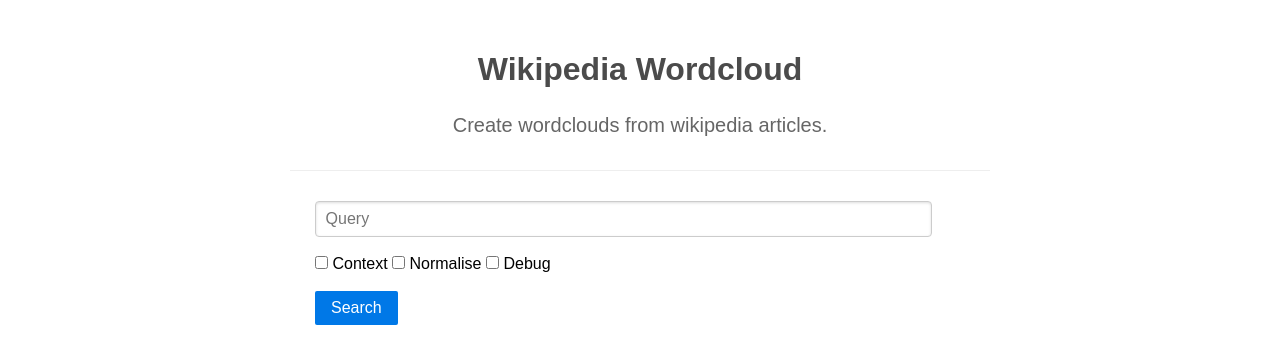
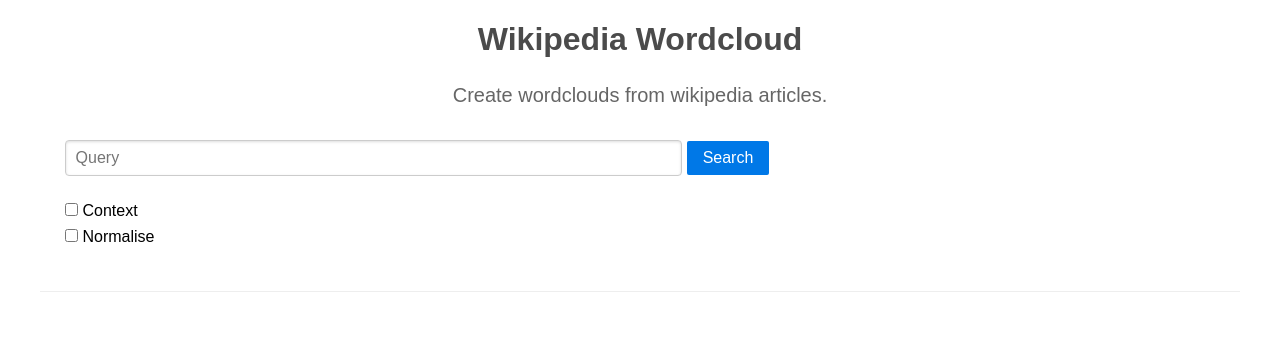
Before and after one commit to ir-grupp12/projekt, a Flask app: template templates/wordcloud.html in a window 1280 px wide. Shown: the top 364 px of the page. Run offline with Flask 2, Linux system fonts and the light colour scheme; the template is opened without the code that fills it, so the values that code supplies are empty.

Commit message:
Removed old search function. Removed wikisum variable. Some changes to design.

```diff
--- a/server.py
+++ b/server.py
@@ -3,7 +3,7 @@
 import re, string
 import wikipedia as wiki
 from wikipedia.exceptions import WikipediaException, DisambiguationError
-from flask import Flask, request, render_template, json
+from flask import Flask, request, render_template, json, jsonify
 import wikifetcher
 import operator
 from nltk.corpus import stopwords
@@ -17,34 +17,6 @@ app = Flask(__name__)
 def hello():
     return render_template("index.html")
 
-@app.route("/search")
-def search():
-    error = None
-    wikisum = False
-    limit = 20
-
-    # Set the search result limit using the limit parameter
-    if request.args.has_key("limit"):
-        limit = request.args.get("limit")
-
-    # If wikisum is defined, use the default wikipedia summary
-    if request.args.has_key("wikisum"):
-        wikisum = request.args.get("wikisum") == "on"
-
-    try:
-        query = request.args.get("query")
-        results = wikifetcher.fetch(query, limit, wikisum)
-
-    except WikipediaException as ex:
-        print ex
-        error = "Invalid search parameters"
-        return render_template("search.html", error=error)
-
-    if not wikisum:
-        results = map(summarize, results)
-
-    return render_template("search.html", results=results)
-
 @app.route("/wordcloud")
 def wordcloud():
     wikisum = False
@@ -55,15 +27,11 @@ def wordcloud():
     if request.args.has_key("limit"):
         limit = request.args.get("limit")
 
-    # If wikisum is defined, use the default wikipedia summary
-    if request.args.has_key("wikisum"):
-        wikisum = request.args.get("wikisum") == "on"
-
     if request.args.has_key("context"):
         context = request.args.get("context") == "on"
 
     query = request.args.get("query")
-    results = wikifetcher.fetch(query, limit, wikisum)
+    results = wikifetcher.fetch(query, limit)
 
     docs = [doc for title, doc in results]
 
@@ -77,6 +45,7 @@ def wordcloud():
             print "'"+tag+"' has score " + str(tags[tag])
 
     return render_template("wordcloud.html", tags=json.dumps(tags), debug=request.args.has_key("debug"))
+    #~ return jsonify(tags)
 
 # params:
 #        docs: an array of documents
@@ -84,6 +53,9 @@ def wordcloud():
 # returns:
 #        tags: a dict of tags and rankings
 def make_tags(docs, query, normalised=False):
+    # specifies length of data to return
+    NUM_WORDS_TO_RETURN = 80
+
     query_words = query.lower().strip()
     tags = dict()
     stop = stopwords.words("english")
@@ -101,7 +73,7 @@ def make_tags(docs, query, normalised=False):
 
     sorted_tags = sorted(tags.iteritems(), key=operator.itemgetter(1), reverse=True)
     tags = dict()
-    for i in xrange(80):
+    for i in xrange(NUM_WORDS_TO_RETURN):
         if i >= len(sorted_tags):
             break
         tags[sorted_tags[i][0]] = sorted_tags[i][1]
@@ -115,7 +87,7 @@ def make_context(docs, query, normalised=False):
     # how much weight to give proximity
     DISTANCE_WEIGHT = 3.0
     # specifies length of data to return
-    NUM_WORDS_TO_RETURN = 25
+    NUM_WORDS_TO_RETURN = 80
 
     query_word = query.lower().strip()
 
--- a/static/css/style.css
+++ b/static/css/style.css
@@ -1,17 +1,15 @@
 body {
-	padding-bottom: 30px;
 	margin: 0;
 	padding: 0;
 }
 
 #main {
-	width: 700px;
+	width: 1200px;
 	margin: 0 auto;
 }
 
 .header {
 	border-bottom: 1px solid #eee;
-	padding: 30px;
 	margin: 0 auto;
 	text-align: center;
 }
@@ -30,11 +28,12 @@ body {
 }
 
 .inputform {
-	width: 650px;
+	width: 1150px;
 	padding: 25px;
+	text-align: left;
 }
 
 #result {
 	border: 0px;
-	width: 700px;
+	width: 1200px;
 }
--- a/templates/index.html
+++ b/templates/index.html
@@ -2,44 +2,48 @@
 <head>
 {% block head %}
 	<title>Wikipedia Wordcloud Search</title>
-	<meta name="viewport" content="width=700, user-scalable=no">
+	<meta name="viewport" content="width=1200, user-scalable=no">
 	<link rel="stylesheet" href="/static/css/pure-min.css">
 	<link rel="stylesheet" href="/static/css/style.css">
 {% endblock %}
 </head>
 <body>
-	{% block results %}
-	{% endblock %}
 	<div id="main">
 		<div class="header">
 			<h1>Wikipedia Wordcloud</h1>
 			<h2>Create wordclouds from wikipedia articles.</h2>
-		</div>
+
 			<div class="inputform">
 				<form method="GET" action="/wordcloud" class="pure-form">
 					<fieldset>
 						<input type="text" name="query" placeholder="Query" size="62">
+						<input type="submit" value="Search" class="pure-button pure-button-primary">
 
 						</br>
 						</br>
 
 						<!-- Checkbox options -->
+						<label for="context_checkbox" class="pure-checkbox">
 							<input type="checkbox" name="context" id="context_checkbox">
-					<label for="context_checkbox">Context</label>
+							Context
+						</label>
 
+						<label for="norm_checkbox" class="pure-checkbox">
 							<input type="checkbox" name="norm" id="norm_checkbox">
-					<label for="norm_checkbox">Normalise</label>
-
-					<input type="checkbox" name="debug" id="debug_checkbox">
-					<label for="debug_checkbox">Debug</label></br>
-
-					</br>
-
-					<input type="submit" value="Search" class="pure-button pure-button-primary">
+							Normalise
+						</label>
 					</fieldset>
 				</form>
 			</div>
 		</div>
+
+		<div id="result">
+		{% block results %}
+		{% endblock %}
+		</div>
+	</div>
+
+
 
 	{% block footer %}
 	{% endblock %}
--- a/templates/wordcloud.html
+++ b/templates/wordcloud.html
@@ -18,17 +18,26 @@
 	<div id="debug_output"></div>
 
 	<script type="text/javascript">
+		size = 1200;
 		a = {{ tags|safe }};
 
 		sum = 0;
 		for(p in a) {
 			sum += a[p];
 		}
-		console.log(sum);
+
+		//~ Logarithmic sizes.
+		//~ var fontSize = d3.scale.log().range([10, 100]);
+		//~ n
+		//~ var fontSize = d3.scale.linear().range([10, 100]);
+		//~ Old func
+		var fontSize =  function(value) {
+			return (value / sum) * size*2;
+		};
 
 		words = [];
 		for(p in a) {
-			words.push({text: p, size: (a[p] / sum) * 2000 , fill: "#FF0000"});
+			words.push({text: p, size: fontSize(a[p]) , fill: "#FF0000"});
 			{% if debug %}
 			var div = document.getElementById("debug_output");
 			var text = document.createElement("p");
@@ -37,18 +46,24 @@
 			{% endif %}
 		}
 
-		console.log(words);
-
-		var color = d3.scale.linear()
+		var greyscale = d3.scale.linear()
 		            .domain([0,1,2,3,4,5,6,10,15,20,100])
 		            .range(["#ddd", "#ccc", "#bbb", "#aaa", "#999", "#888", "#777", "#666", "#555", "#444", "#333", "#222"]);
 
+		var randcolor = function(i) {
+			return fill(i);
+		};
+
+
+		var color = randcolor;
+
 		var fill = d3.scale.category20();
 
-		  d3.layout.cloud().size([1000, 1000])
+		  d3.layout.cloud().size([size, size])
 			  .words(words)
 			  .padding(5)
-			  .rotate(function() { return ( ~~(Math.random() * 3) * 45 ) - 45; })
+			  //~ .rotate(function() { return ( ~~(Math.random() * 3) * 45 ) - 45; })
+			  .rotate(function(d) { return ~~(Math.random() * 5) * 30 - 60; })
 			  .font("Impact")
 			  .fontSize(function(d) { return d.size; })
 			  .on("end", draw)
@@ -56,13 +71,13 @@
 
 		  function draw(words) {
 			d3.select("div#wordcloud").append("svg")
-				.attr("width", 1000)
-				.attr("height", 1000)
-			  .append("g")
-				.attr("transform", "translate(500,500)")
-			  .selectAll("text")
+				.attr("width", size)
+				.attr("height", size)
+				.append("g")
+				.attr("transform", "translate("+size/2+","+size/2+")")
+				.selectAll("text")
 				.data(words)
-			  .enter().append("text")
+				.enter().append("text")
 				.style("font-size", function(d) { return d.size + "px"; })
 				.style("font-family", "Impact")
 				.style("fill", function(d, i) { return color(i); })
@@ -71,7 +86,6 @@
 				  return "translate(" + [d.x, d.y] + ")rotate(" + d.rotate + ")";
 				})
 				.text(function(d) { return d.text; });
-				console.log("finished");
 		  }
 	</script>
 {% endblock %}
```
Also changed, not shown: templates/search.html (deleted, +0 -14 lines). Lines whose indentation alone changed are shown as unchanged.
